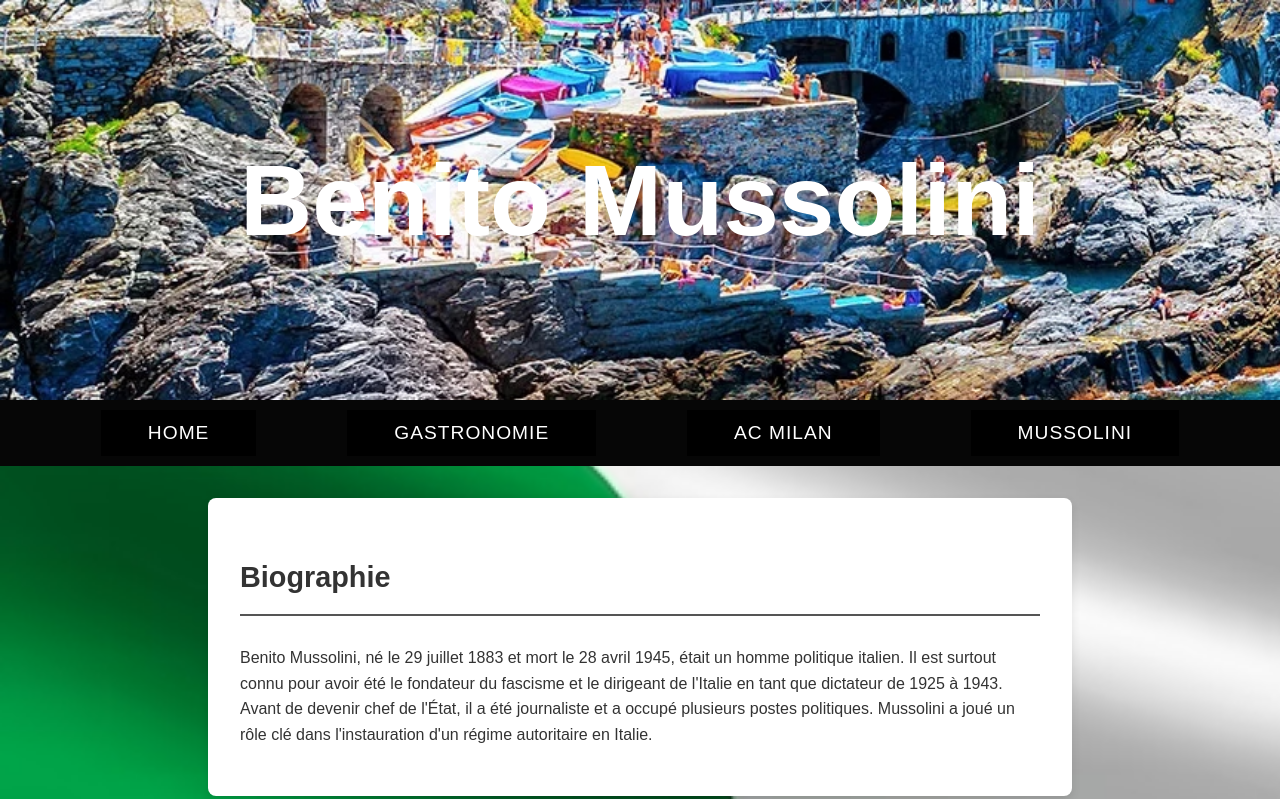
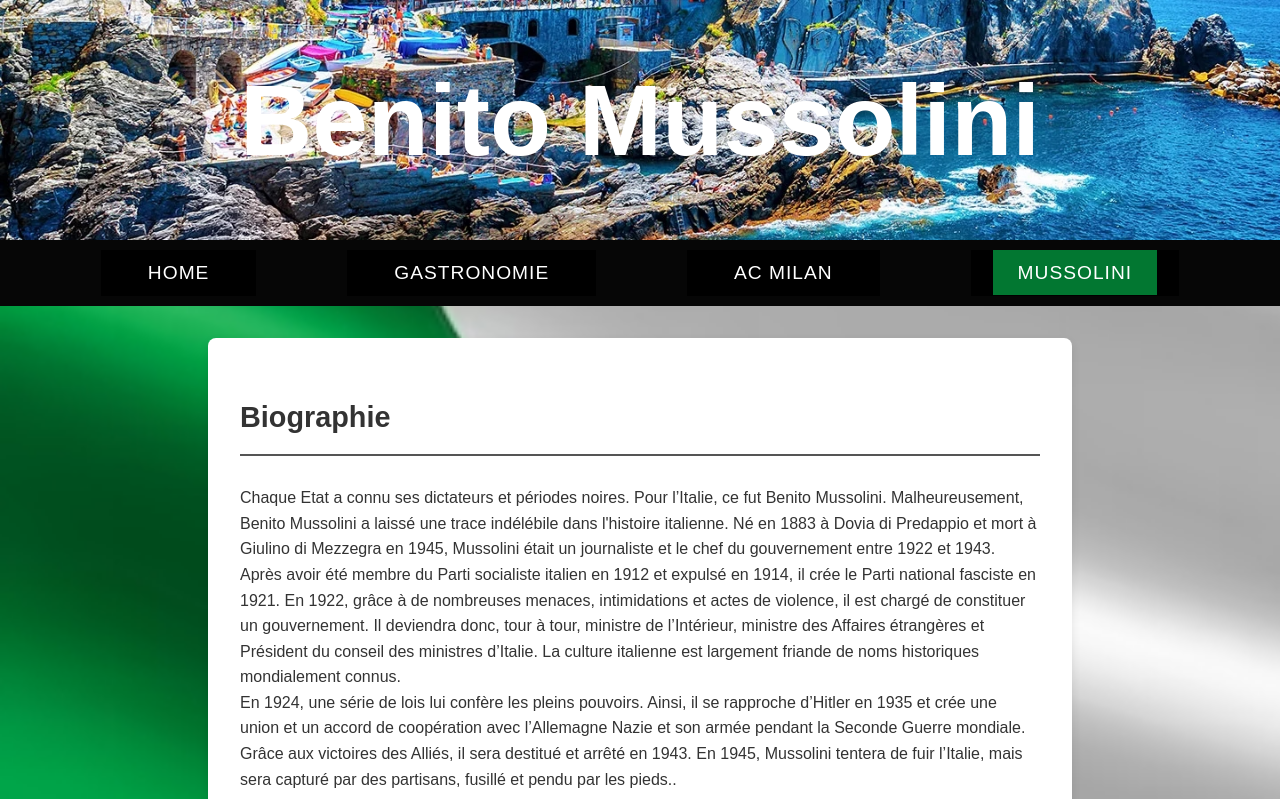
Before and after one commit to jeffry-khalife/Fansite, a plain HTML site: page fansite3.html in a window 1280 px wide. Shown: the top 799 px of the page. Drawn offline with Linux system fonts and the light colour scheme.

Commit message:
ajout de la class active sur la nav

```diff
--- a/fansite3.css
+++ b/fansite3.css
@@ -16,9 +16,9 @@
     background-repeat: no-repeat;
     background-size: cover;
     color: #fff;
-    padding: 3em 0;
+    padding: 1em 0;
     text-align: center;
-    box-shadow: 0 7px 6px rgba(0, 0, 0, 0.2);
+    box-shadow: 0 5px 4px rgba(0, 0, 0, 0.2);
 }
 
 header h1 {
--- a/fansite3.html
+++ b/fansite3.html
@@ -12,7 +12,7 @@
     <h1>Benito Mussolini</h1>
 </header>
 
-<!-- Menu principal avec sous-menus -->
+<!-- Menu déroulant -->
 <nav>
     <div class="dropdown">
         <button class="dropbtn1"><a  href="index.html">Home</a></button>
@@ -38,11 +38,11 @@
         </div>
     </div>
     <div class="dropdown2">
-        <button class="dropbtn2"><a href="fansite3.html">Mussolini</a></button>
+        <button class="dropbtn2"><a class="active" href="fansite3.html">Mussolini</a></button>
         <div class="dropdown-content2">
           <a href="evenement.html">Événements </a>
           <a href="photovideo.html">Photo et Video</a>
-          <a href="fansite3.css">biographie</a>
+          <a class="active" href="fansite3.html">biographie</a>
 
         </div>
     </div>
@@ -50,7 +50,9 @@
 
 <section id="biographie">
     <h2>Biographie</h2>
-    <p>Benito Mussolini, né le 29 juillet 1883 et mort le 28 avril 1945, était un homme politique italien. Il est surtout connu pour avoir été le fondateur du fascisme et le dirigeant de l'Italie en tant que dictateur de 1925 à 1943. Avant de devenir chef de l'État, il a été journaliste et a occupé plusieurs postes politiques. Mussolini a joué un rôle clé dans l'instauration d'un régime autoritaire en Italie.</p>
+    <p>Chaque Etat a connu ses dictateurs et périodes noires. Pour l’Italie, ce fut Benito Mussolini. Malheureusement, Benito Mussolini a laissé une trace indélébile dans l'histoire italienne. Né en 1883 à Dovia di Predappio et mort à Giulino di Mezzegra en 1945, Mussolini était un journaliste et le chef du gouvernement entre 1922 et 1943. Après avoir été membre du Parti socialiste italien en 1912 et expulsé en 1914, il crée le Parti national fasciste en 1921. En 1922, grâce à de nombreuses menaces, intimidations et actes de violence, il est chargé de constituer un gouvernement. Il deviendra donc, tour à tour, ministre de l’Intérieur, ministre des Affaires étrangères et Président du conseil des ministres d’Italie. La culture italienne est largement friande de noms historiques mondialement connus. <br>
+
+        En 1924, une série de lois lui confère les pleins pouvoirs. Ainsi, il se rapproche d’Hitler en 1935 et crée une union et un accord de coopération avec l’Allemagne Nazie et son armée pendant la Seconde Guerre mondiale. Grâce aux victoires des Alliés, il sera destitué et arrêté en 1943. En 1945, Mussolini tentera de fuir l’Italie, mais sera capturé par des partisans, fusillé et pendu par les pieds..</p>
 </section>
 
 <section id="realisations">
```
Also changed, not shown: evenement.html (+2 -2 lines), photovideo.html (+3 -3 lines).
